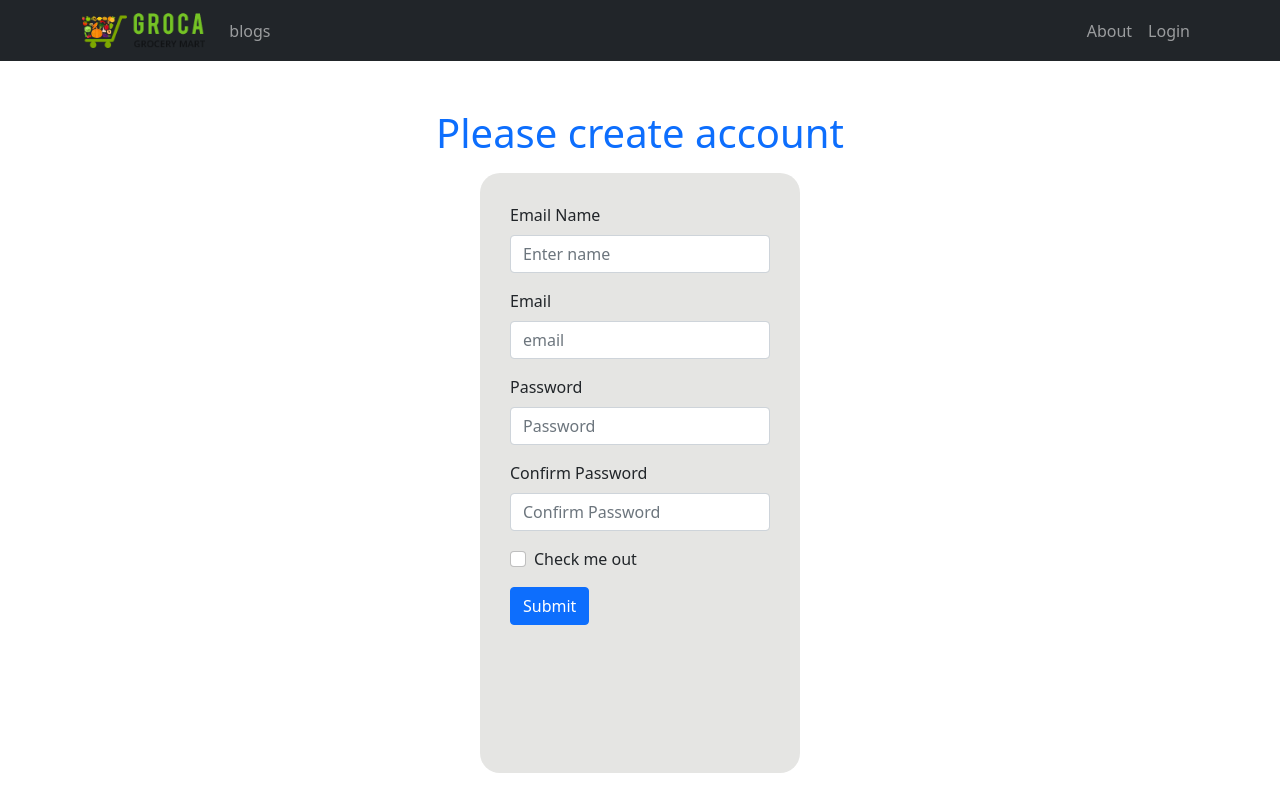
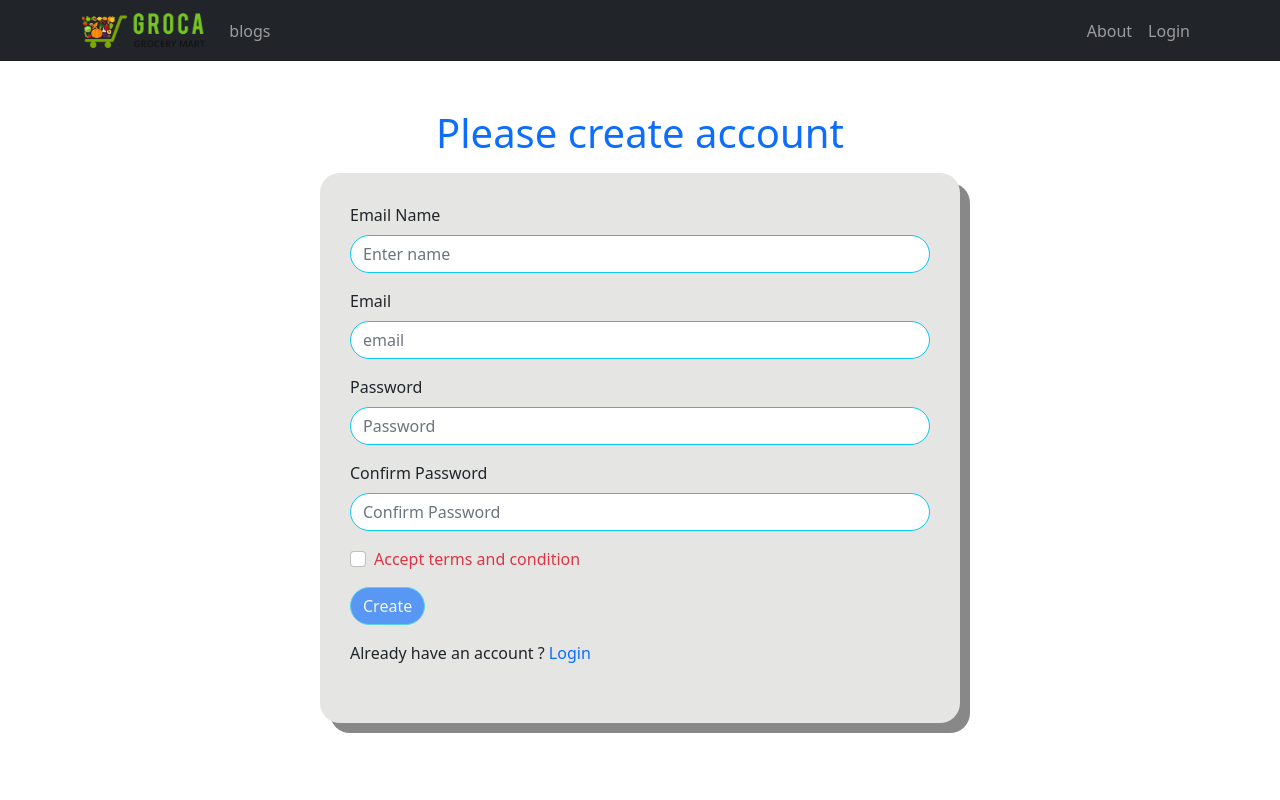
Before and after one commit to dwaipayan01/warehouse-management-client, a React (Create React App) app: page /signup in a window 1280 px wide. Built offline with nearby package versions, Linux system fonts and the light colour scheme.

Commit message:
my third commit

```diff
--- a/package.json
+++ b/package.json
@@ -7,9 +7,11 @@
     "@testing-library/react": "^13.3.0",
     "@testing-library/user-event": "^13.5.0",
     "bootstrap": "^5.1.3",
+    "firebase": "^9.8.4",
     "react": "^18.2.0",
     "react-bootstrap": "^2.4.0",
     "react-dom": "^18.2.0",
+    "react-firebase-hooks": "^5.0.3",
     "react-router-dom": "^6.3.0",
     "react-scripts": "5.0.1",
     "web-vitals": "^2.1.4"
--- a/src/components/Login/Login.css
+++ b/src/components/Login/Login.css
@@ -3,4 +3,5 @@
     height: 400px;
     padding: 40px;
     border-radius: 20px;
+    box-shadow: 10px 10px #888888;
 }
--- a/src/components/Login/Login.js
+++ b/src/components/Login/Login.js
@@ -8,11 +8,11 @@ const Login = () => {
     return (
         <div>
             <h1 className="text-center text-primary mt-5">Please Login</h1>
-            <div className="w-25 mx-auto mt-3  display">
+            <div className="w-50 mx-auto mt-3  display">
                 <Form >
                     <Form.Group className="mb-3" controlId="formBasicEmail">
                         <Form.Label>Email address</Form.Label>
-                        <Form.Control className="rounded-pill border border-info" type="email" placeholder="Enter email" />
+                        <Form.Control className="rounded-pill border border-info" type="email" placeholder="Enter email" required />
                         <Form.Text className="text-muted">
                             We'll never share your email with anyone else.
                         </Form.Text>
@@ -20,7 +20,7 @@ const Login = () => {
 
                     <Form.Group className="mb-3" controlId="formBasicPassword">
                         <Form.Label>Password</Form.Label>
-                        <Form.Control className="rounded-pill border border-info" type="password" placeholder="Password" />
+                        <Form.Control className="rounded-pill border border-info" type="password" placeholder="Password" required />
                     </Form.Group>
                     <Button className="rounded-pill" variant="primary" type="submit">
                         Login
--- a/src/components/Signup/Signup.js
+++ b/src/components/Signup/Signup.js
@@ -1,36 +1,70 @@
-import React from 'react';
+import React, { useState } from 'react';
 import Button from 'react-bootstrap/Button';
 import Form from 'react-bootstrap/Form';
 import "./Singup.css";
+import { Link, useNavigate } from "react-router-dom";
+import { useCreateUserWithEmailAndPassword } from 'react-firebase-hooks/auth';
+import auth from '../../firebase.init';
 
 const Signup = () => {
+    const [
+        createUserWithEmailAndPassword,
+        user,
+        loading,
+
+    ] = useCreateUserWithEmailAndPassword(auth);
+    const [agree, setAgree] = useState(false);
+    const [error, setError] = useState("");
+    const navigate = useNavigate();
+    if (user) {
+        navigate("/home");
+    }
+    const handleSubmit = event => {
+        event.preventDefault();
+        const name = event.target.name.value;
+        const email = event.target.email.value;
+        const password = event.target.password.value;
+        const confirmPassword = event.target.confirmPassword.value;
+        if (password !== confirmPassword) {
+            setError("Your password did not match");
+            return;
+        }
+        if (password.length < 6) {
+            setError("Password must be six chareacter");
+        }
+        createUserWithEmailAndPassword(email, password);
+        event.target.reset();
+
+    }
     return (
         <div>
             <h1 className="text-primary text-center mt-5 ">Please create account</h1>
-            <Form className="w-25 mx-auto mt-3 display-one">
+            <Form onSubmit={handleSubmit} className="w-50 mx-auto mt-3 display-one">
                 <Form.Group className="mb-3" controlId="formBasicName">
                     <Form.Label>Email Name</Form.Label>
-                    <Form.Control type="name" placeholder="Enter name" />
+                    <Form.Control className="rounded-pill border border-info" type="name" name="name" placeholder="Enter name" required />
                 </Form.Group>
 
                 <Form.Group className="mb-3" controlId="formBasicEmail">
                     <Form.Label>Email</Form.Label>
-                    <Form.Control type="email" placeholder="email" />
+                    <Form.Control className="rounded-pill border border-info" type="email" name="email" placeholder="email" required />
                 </Form.Group>
                 <Form.Group className="mb-3" controlId="formBasicPassword">
                     <Form.Label>Password</Form.Label>
-                    <Form.Control type="password" placeholder="Password" />
+                    <Form.Control className="rounded-pill border border-info" type="password" name="password" placeholder="Password" required />
                 </Form.Group>
                 <Form.Group className="mb-3" controlId="formBasicPassword">
                     <Form.Label>Confirm Password</Form.Label>
-                    <Form.Control type="password" placeholder="Confirm Password" />
+                    <Form.Control className="rounded-pill border border-info" type="password" name="confirmPassword" placeholder="Confirm Password" required />
                 </Form.Group>
                 <Form.Group className="mb-3" controlId="formBasicCheckbox">
-                    <Form.Check type="checkbox" label="Check me out" />
+                    <Form.Check onClick={() => setAgree(!agree)} type="checkbox" className={agree ? "text-primary" : "text-danger"} label="Accept terms and condition" />
                 </Form.Group>
-                <Button variant="primary" type="submit">
-                    Submit
+                <p className="text-danger">{error}</p>
+                <Button disabled={!agree} className="rounded-pill border border-info" variant="primary" type="submit">
+                    Create
                 </Button>
+                <p className="mt-3">Already have an account ? <Link className="text-decoration-none" to="/login">Login</Link></p>
             </Form>
         </div>
     );
--- a/src/components/Signup/Singup.css
+++ b/src/components/Signup/Singup.css
@@ -1,7 +1,9 @@
 .display-one {
     background-color: #E5E5E3;
-    height: 600px;
+    height: 550px;
     padding: 30px;
     border-radius: 20px;
-    width: 100%;
+    box-shadow: 10px 10px #888888;
+    margin-bottom: 50px;
+
 }
--- /dev/null
+++ b/src/firebase.init.js
@@ -0,0 +1,20 @@
+// Import the functions you need from the SDKs you need
+import { initializeApp } from "firebase/app";
+import { getAuth } from "firebase/auth";
+// TODO: Add SDKs for Firebase products that you want to use
+// https://firebase.google.com/docs/web/setup#available-libraries
+
+// Your web app's Firebase configuration
+const firebaseConfig = {
+    apiKey: "AIzaSyD5vgmUQBjup_d1aqkSar7VKaDe5kuH_Fg",
+    authDomain: "assignment-a3d40.firebaseapp.com",
+    projectId: "assignment-a3d40",
+    storageBucket: "assignment-a3d40.appspot.com",
+    messagingSenderId: "534292386918",
+    appId: "1:534292386918:web:b502d125b45f87492a49a7"
+};
+
+// Initialize Firebase
+const app = initializeApp(firebaseConfig);
+const auth = getAuth(app);
+export default auth;
```
Also changed, not shown: 1 other file (tests, documents, lock files or other folders).
